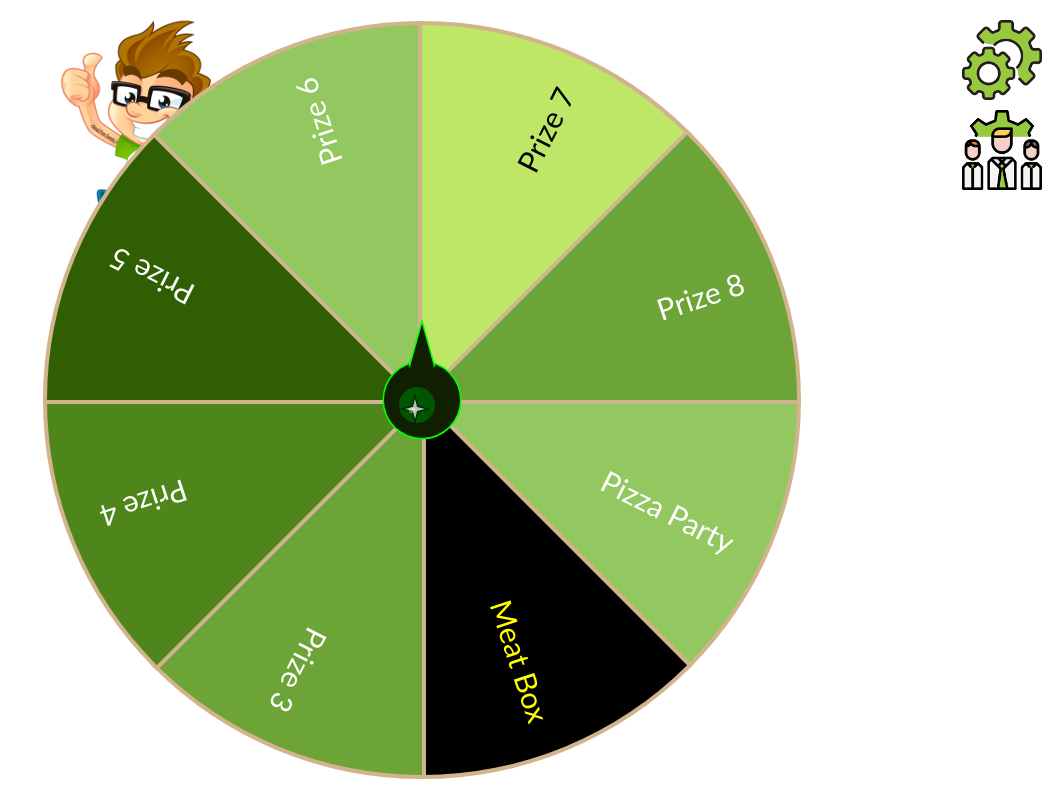
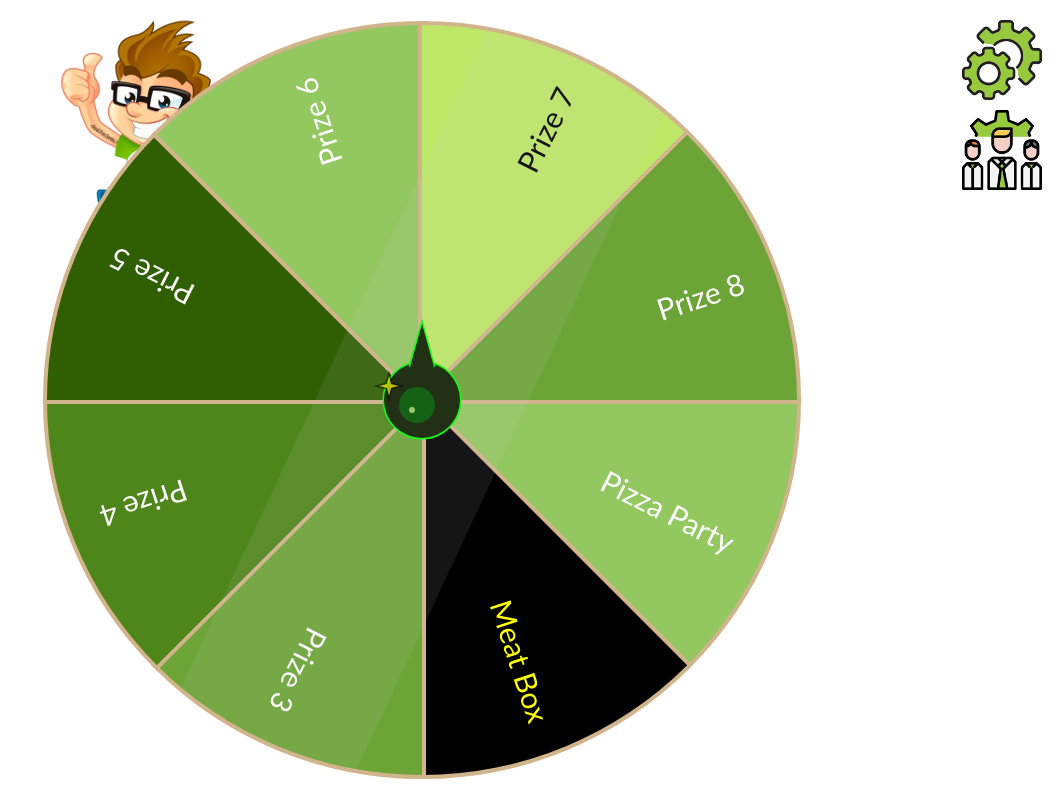
Before and after one commit to bob-fornal/wheel-of-edje, a plain HTML site: page src/index.html in a window 1280 px wide. Shown: the whole page, without its empty margins (218-1280 px from the left). Drawn offline with Linux system fonts and the light colour scheme.

Commit message:
overlay improvements

```diff
--- a/src/index.html
+++ b/src/index.html
@@ -71,7 +71,7 @@
 		<script src="js/sounds.js"></script>
 		<script src="js/menu.js"></script>
 		<script src="js/winner.js"></script>
-		<script src="js/draw-star.js"></script>
+		<script src="js/overlay.js"></script>
 		<script src="js/spinner.js"></script>
 		<script>
 			init();
--- a/src/js/draw-star.js
+++ /dev/null
@@ -1,36 +0,0 @@
-
-function drawStar({
-    ctx, cx, cy,
-    spikes, outerRadius, innerRadius,
-    strokeColor = 'blue',
-    fillColor = 'skyblue',
-    lineWidth = 5
-}) {
-    var rot = Math.PI / 2 * 3;
-    var x = cx;
-    var y = cy;
-    var step = Math.PI / spikes;
-
-    ctx.beginPath();
-    ctx.moveTo(cx, cy - outerRadius);
-
-    for(i = 0, len = spikes; i < len; i++) {
-        x = cx + Math.cos(rot) * outerRadius;
-        y = cy + Math.sin(rot) * outerRadius;
-        ctx.lineTo(x, y);
-        rot += step;
-
-        x = cx + Math.cos(rot) * innerRadius;
-        y = cy + Math.sin(rot) * innerRadius;
-        ctx.lineTo(x, y);
-        rot += step;
-    }
-
-    ctx.lineTo(cx, cy - outerRadius);
-    ctx.closePath();
-    ctx.lineWidth = lineWidth;
-    ctx.strokeStyle = strokeColor;
-    ctx.stroke();
-    ctx.fillStyle = fillColor;
-    ctx.fill();
-}
--- /dev/null
+++ b/src/js/overlay.js
@@ -0,0 +1,62 @@
+
+const drawStar = ({
+    ctx, cx, cy,
+    spikes, outerRadius, innerRadius,
+    strokeColor = 'blue',
+    fillColor = 'skyblue',
+    lineWidth = 5
+}) => {
+    var rot = fixed.PI / 2 * 3;
+    var x = cx;
+    var y = cy;
+    var step = fixed.PI / spikes;
+
+    ctx.beginPath();
+    ctx.moveTo(cx, cy - outerRadius);
+
+    for(i = 0, len = spikes; i < len; i++) {
+        x = cx + Math.cos(rot) * outerRadius;
+        y = cy + Math.sin(rot) * outerRadius;
+        ctx.lineTo(x, y);
+        rot += step;
+
+        x = cx + Math.cos(rot) * innerRadius;
+        y = cy + Math.sin(rot) * innerRadius;
+        ctx.lineTo(x, y);
+        rot += step;
+    }
+
+    ctx.lineTo(cx, cy - outerRadius);
+    ctx.closePath();
+    ctx.lineWidth = lineWidth;
+    ctx.strokeStyle = strokeColor;
+    ctx.stroke();
+    ctx.fillStyle = fillColor;
+    ctx.fill();
+};
+
+const getPointXY = (angle, cx, cy, radius) => {
+    var x = cx + radius * Math.cos(angle * fixed.PI / 180);
+    var y = cy + radius * Math.sin(angle * fixed.PI / 180);
+    return { x, y };
+}
+
+const drawLightGlare = ({
+    ctx,
+    angle1 = 0, angle2 = 90, angle3 = 180, angle4 = 270,
+    cx, cy, radius,
+    fillStyle
+}) => {
+    const pt1 = getPointXY(angle1, cx, cy, radius);
+    const pt2= getPointXY(angle2, cx, cy, radius);
+    const pt4 = getPointXY(angle4, cx, cy, radius);
+
+    ctx.beginPath();
+    ctx.moveTo(pt1.x, pt1.y);
+    ctx.lineTo(pt2.x, pt2.y);
+    ctx.arc(cx, cy, radius, angle2 * fixed.PI / 180, angle3 * fixed.PI / 180);
+    ctx.lineTo(pt4.x, pt4.y);
+    ctx.arc(cx, cy, radius, angle4 * fixed.PI / 180, angle1 * fixed.PI / 180);
+    ctx.fillStyle = fillStyle;
+    ctx.fill();
+};
--- a/src/js/spinner.js
+++ b/src/js/spinner.js
@@ -202,21 +202,25 @@ const show = (start, spin, display = true) => {
 };
 
 const fillOverlay = () => {
-	const canvas_width = octx.canvas.width;
-	const canvas_height = octx.canvas.height;
+	const cx_center = octx.canvas.width / 2;
+	const cy_center = octx.canvas.height / 2;
 
-	const offsetCenterX = (canvas_width / 2) - 7;
-	const offsetCenterY = (canvas_height / 2) + 9;
+	const offsetCenterX = cx_center - fixed.radius + 5;
+	const offsetCenterY = cy_center - (fixed.radius / 2) + 5;
+	console.log({ offsetCenterX, offsetCenterY });
+
+	drawLightGlare({
+		ctx: octx,
+		angle1: 310, angle2: 100, angle3: 130, angle4: 280,
+		cx: cx_center, cy: cy_center, radius: fixed.height - 5,
+		fillStyle: 'rgba(200, 200, 200, 0.10)'
+	});
 
 	drawStar({
 		ctx: octx,
-		cx: offsetCenterX,
-		cy: offsetCenterY,
-		spikes: 4,
-		outerRadius: 10,
-		innerRadius: 3,
-		strokeColor: 'rgba(0, 0, 0, 0.5)',
-		fillColor: 'rgba(255, 255, 255, 0.7)',
+		cx: offsetCenterX, cy: offsetCenterY,
+		spikes: 4, outerRadius: 10, innerRadius: 3,
+		strokeColor: 'rgba(0, 0, 0, 0.5)', fillColor: 'rgba(255, 255, 0, 0.7)',
 		lineWidth: 3
 	});
 };
```
